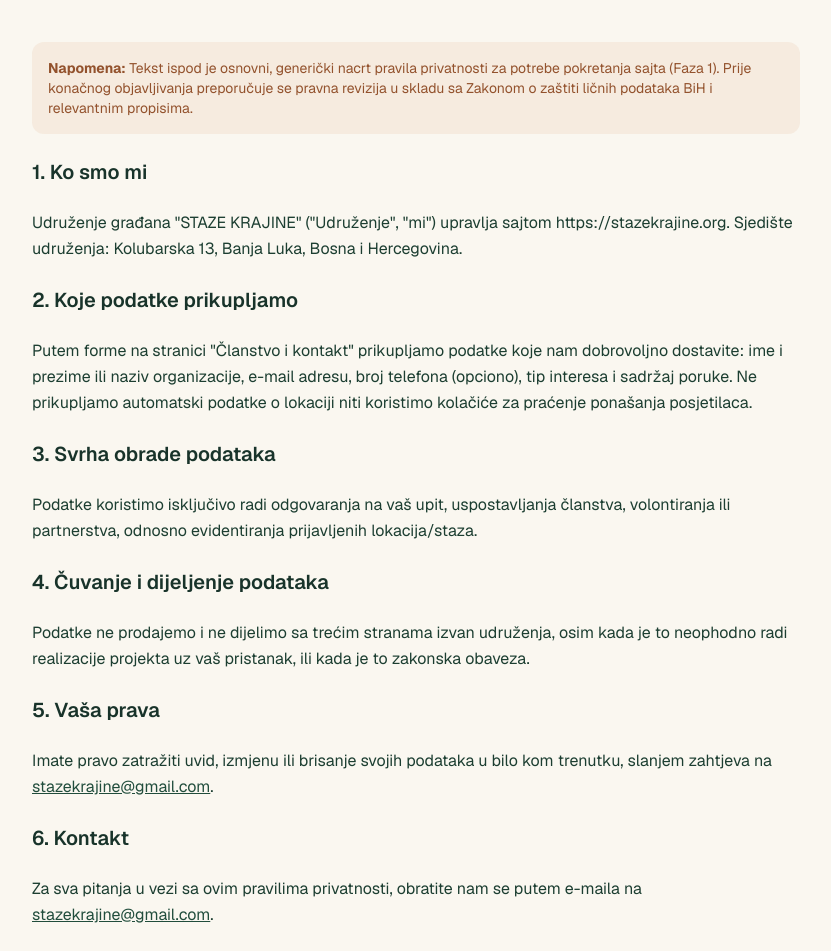
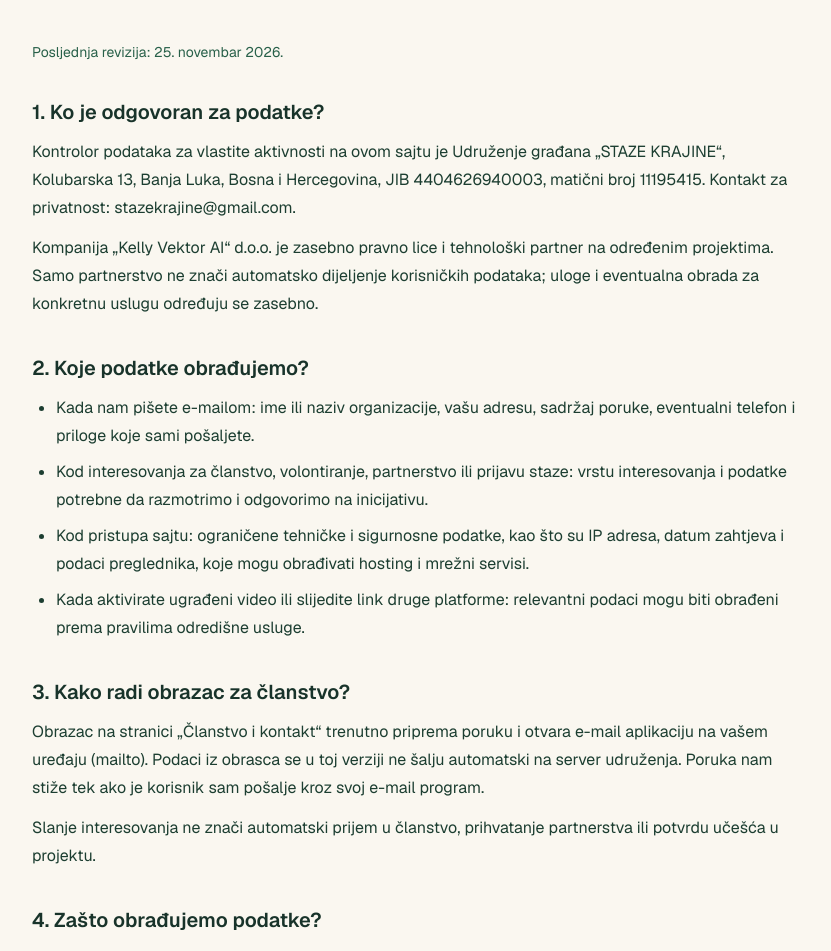
Before and after one commit to KellyVektorAI/stazekrajine-org, a Next.js app: page /privatnost in a window 1280 px wide. Shown: the part 440-1391 px from the top of the page, without its empty margins (224-1055 px from the left). Built offline with nearby package versions, Linux system fonts and the light colour scheme.

Commit message:
docs(staze): tailor legal pages to NGO and actual contact flow

```diff
--- a/app/privatnost/page.tsx
+++ b/app/privatnost/page.tsx
@@ -1,100 +1,52 @@
 import type { Metadata } from "next";
-import { PageHero, Section } from "@/components/Section";
-import { siteConfig } from "@/lib/site-config";
+import { LegalDocument, type LegalSection } from "@/components/LegalDocument";
 
 export const metadata: Metadata = {
-  title: "Pravila privatnosti",
-  description:
-    "Pravila privatnosti Udruženja građana Staze Krajine — kako obrađujemo podatke posjetilaca sajta i prijava interesa.",
+  title: "Politika privatnosti",
+  description: "Zaštita ličnih podataka pri kontaktu, članstvu, volontiranju i korištenju sajta Udruženja građana Staze Krajine.",
 };
 
+const sections: LegalSection[] = [
+  { title: "1. Ko je odgovoran za podatke?", paragraphs: [
+    "Kontrolor podataka za vlastite aktivnosti na ovom sajtu je Udruženje građana „STAZE KRAJINE“, Kolubarska 13, Banja Luka, Bosna i Hercegovina, JIB 4404626940003, matični broj 11195415. Kontakt za privatnost: stazekrajine@gmail.com.",
+    "Kompanija „Kelly Vektor AI“ d.o.o. je zasebno pravno lice i tehnološki partner na određenim projektima. Samo partnerstvo ne znači automatsko dijeljenje korisničkih podataka; uloge i eventualna obrada za konkretnu uslugu određuju se zasebno."
+  ] },
+  { title: "2. Koje podatke obrađujemo?", bullets: [
+    "Kada nam pišete e-mailom: ime ili naziv organizacije, vašu adresu, sadržaj poruke, eventualni telefon i priloge koje sami pošaljete.",
+    "Kod interesovanja za članstvo, volontiranje, partnerstvo ili prijavu staze: vrstu interesovanja i podatke potrebne da razmotrimo i odgovorimo na inicijativu.",
+    "Kod pristupa sajtu: ograničene tehničke i sigurnosne podatke, kao što su IP adresa, datum zahtjeva i podaci preglednika, koje mogu obrađivati hosting i mrežni servisi.",
+    "Kada aktivirate ugrađeni video ili slijedite link druge platforme: relevantni podaci mogu biti obrađeni prema pravilima odredišne usluge."
+  ] },
+  { title: "3. Kako radi obrazac za članstvo?", paragraphs: [
+    "Obrazac na stranici „Članstvo i kontakt“ trenutno priprema poruku i otvara e-mail aplikaciju na vašem uređaju (mailto). Podaci iz obrasca se u toj verziji ne šalju automatski na server udruženja. Poruka nam stiže tek ako je korisnik sam pošalje kroz svoj e-mail program.",
+    "Slanje interesovanja ne znači automatski prijem u članstvo, prihvatanje partnerstva ili potvrdu učešća u projektu."
+  ] },
+  { title: "4. Zašto obrađujemo podatke?", paragraphs: [
+    "Obrada služi da odgovorimo na upite, razmotrimo zahtjeve za članstvo i volontiranje, dogovorimo saradnju, evidentiramo dostavljene prijedloge i zaštitimo sajt. Odgovarajući pravni osnov može biti postupanje po vašem zahtjevu, saglasnost, zakonska obaveza ili legitimni interes kada je zakonom dopušten.",
+    "Podaci se ne koriste za neobavezni marketing bez odgovarajućeg pravnog osnova. Ne šaljite osjetljive podatke, identifikacione dokumente ili druge nepotrebne informacije putem javnog obrasca."
+  ] },
+  { title: "5. Kome podaci mogu biti dostupni?", paragraphs: [
+    "Ovlaštenim osobama udruženja i, kada je neophodno, pružaocima hostinga, tehničke podrške i e-mail usluga u mjeri potrebnoj za uslugu. Neke platforme imaju infrastrukturu izvan Bosne i Hercegovine; tada se moraju ispuniti odgovarajući zakonski uslovi za prijenos i zaštitu.",
+    "Podatke ne prodajemo. Podaci se mogu dostaviti institucijama kada postoji pravna obaveza ili za konkretnu saradnju uz odgovarajući osnov i obavještenje."
+  ] },
+  { title: "6. Kolačići i vanjski sadržaji", paragraphs: [
+    "Sajt može koristiti tehničke funkcije hostinga, a stranica „O nama“ uključuje video sadržaj sa YouTube servisa u režimu poboljšane privatnosti (youtube-nocookie.com). To ne isključuje sve mrežne zahtjeve niti obradu tehničkih podataka od pružaoca videa.",
+    "Detalji se nalaze na zasebnoj stranici „Kolačići i vanjske usluge“. Eventualni neobavezni analitički ili marketinški alati zahtijevaju tehničku provjeru i odgovarajući izbor korisnika prije aktivacije."
+  ] },
+  { title: "7. Koliko dugo čuvamo podatke?", paragraphs: [
+    "Poruke i prijave interesa zadržavamo samo dok su potrebne za komunikaciju, vođenje relevantne aktivnosti ili ispunjavanje zakonskih obaveza. Rokovi za računovodstvene ili formalne članske evidencije mogu biti drugačiji i uređuju se posebnim pravilima i zakonima.",
+    "Rokove čuvanja tehničkih logova i podataka koje vodi e-mail ili hosting pružalac potrebno je potvrditi u konfiguraciji tih servisa; ne navodimo neprovjeren jedinstveni rok."
+  ] },
+  { title: "8. Vaša prava", paragraphs: [
+    "U skladu sa Zakonom o zaštiti ličnih podataka Bosne i Hercegovine možete zatražiti pristup, ispravku, brisanje, ograničenje obrade, prenosivost gdje je primjenjiva, uložiti prigovor i povući saglasnost za obradu zasnovanu na saglasnosti.",
+    "Za ostvarivanje prava pišite na stazekrajine@gmail.com. Takođe se možete obratiti Agenciji za zaštitu ličnih podataka u Bosni i Hercegovini."
+  ] },
+  { title: "9. Povezani portali i izmjene politike", paragraphs: [
+    "KrajinaTour.ba je urednički turistički vodič, KrajinaTour.org interaktivna turistička platforma, a KellyVektor.tech poslovni portal tehnološkog partnera. Svaki povezani portal može imati zasebnog kontrolora i vlastitu politiku privatnosti.",
+    "Politiku ažuriramo kada se promijene funkcije sajta, tokovi podataka ili relevantni propisi. Datum revizije nalazi se iznad ovog teksta."
+  ] }
+];
+
 export default function PrivatnostPage() {
-  return (
-    <>
-      <PageHero
-        eyebrow="Pravni dokumenti"
-        title="Pravila privatnosti"
-        description="Posljednje ažurirano: oktobar 2026. Ovaj dokument je generički nacrt i zahtijeva pravnu reviziju prije konačne objave."
-      />
-
-      <Section>
-        <div className="prose-sm mx-auto max-w-3xl space-y-6 text-forest-800 leading-relaxed">
-          <p className="rounded-xl bg-clay-400/10 p-4 text-sm text-clay-600">
-            <strong>Napomena:</strong> Tekst ispod je osnovni, generički nacrt
-            pravila privatnosti za potrebe pokretanja sajta (Faza 1). Prije
-            konačnog objavljivanja preporučuje se pravna revizija u skladu sa
-            Zakonom o zaštiti ličnih podataka BiH i relevantnim propisima.
-          </p>
-
-          <h2 className="text-xl font-semibold text-forest-900">
-            1. Ko smo mi
-          </h2>
-          <p>
-            {siteConfig.name} (&quot;Udruženje&quot;, &quot;mi&quot;) upravlja sajtom{" "}
-            {siteConfig.url}. Sjedište udruženja: {siteConfig.address}.
-          </p>
-
-          <h2 className="text-xl font-semibold text-forest-900">
-            2. Koje podatke prikupljamo
-          </h2>
-          <p>
-            Putem forme na stranici &quot;Članstvo i kontakt&quot;
-            prikupljamo podatke koje nam dobrovoljno dostavite: ime i
-            prezime ili naziv organizacije, e-mail adresu, broj telefona
-            (opciono), tip interesa i sadržaj poruke. Ne prikupljamo
-            automatski podatke o lokaciji niti koristimo kolačiće za
-            praćenje ponašanja posjetilaca.
-          </p>
-
-          <h2 className="text-xl font-semibold text-forest-900">
-            3. Svrha obrade podataka
-          </h2>
-          <p>
-            Podatke koristimo isključivo radi odgovaranja na vaš upit,
-            uspostavljanja članstva, volontiranja ili partnerstva, odnosno
-            evidentiranja prijavljenih lokacija/staza.
-          </p>
-
-          <h2 className="text-xl font-semibold text-forest-900">
-            4. Čuvanje i dijeljenje podataka
-          </h2>
-          <p>
-            Podatke ne prodajemo i ne dijelimo sa trećim stranama izvan
-            udruženja, osim kada je to neophodno radi realizacije
-            projekta uz vaš pristanak, ili kada je to zakonska obaveza.
-          </p>
-
-          <h2 className="text-xl font-semibold text-forest-900">
-            5. Vaša prava
-          </h2>
-          <p>
-            Imate pravo zatražiti uvid, izmjenu ili brisanje svojih
-            podataka u bilo kom trenutku, slanjem zahtjeva na{" "}
-            <a
-              className="text-forest-700 underline"
-              href={`mailto:${siteConfig.infoEmail}`}
-            >
-              {siteConfig.infoEmail}
-            </a>
-            .
-          </p>
-
-          <h2 className="text-xl font-semibold text-forest-900">
-            6. Kontakt
-          </h2>
-          <p>
-            Za sva pitanja u vezi sa ovim pravilima privatnosti, obratite nam
-            se putem e-maila na{" "}
-            <a
-              className="text-forest-700 underline"
-              href={`mailto:${siteConfig.infoEmail}`}
-            >
-              {siteConfig.infoEmail}
-            </a>
-            .
-          </p>
-        </div>
-      </Section>
-    </>
-  );
+  return <LegalDocument title="Politika privatnosti" description="Kako Udruženje građana „Staze Krajine“ postupa s podacima posjetilaca, zainteresovanih članova, volontera i partnera." sections={sections} />;
 }
```
